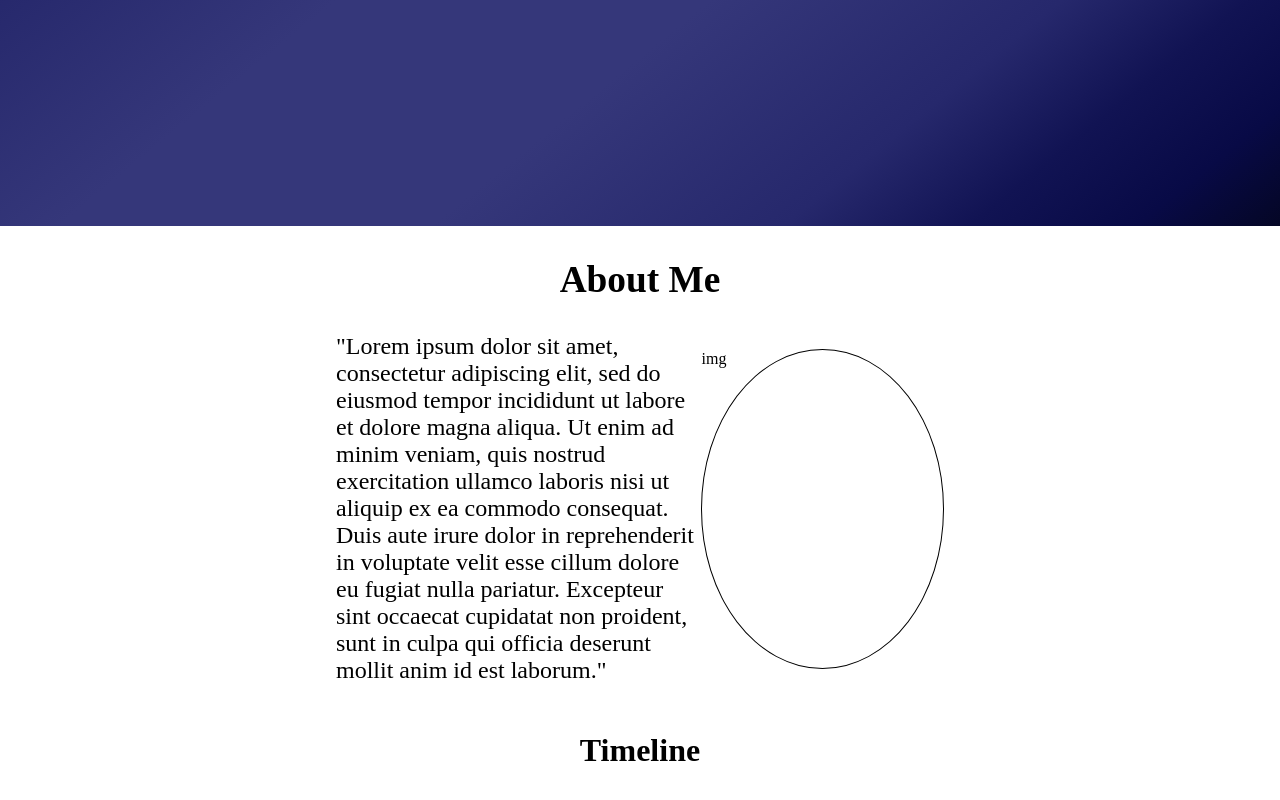
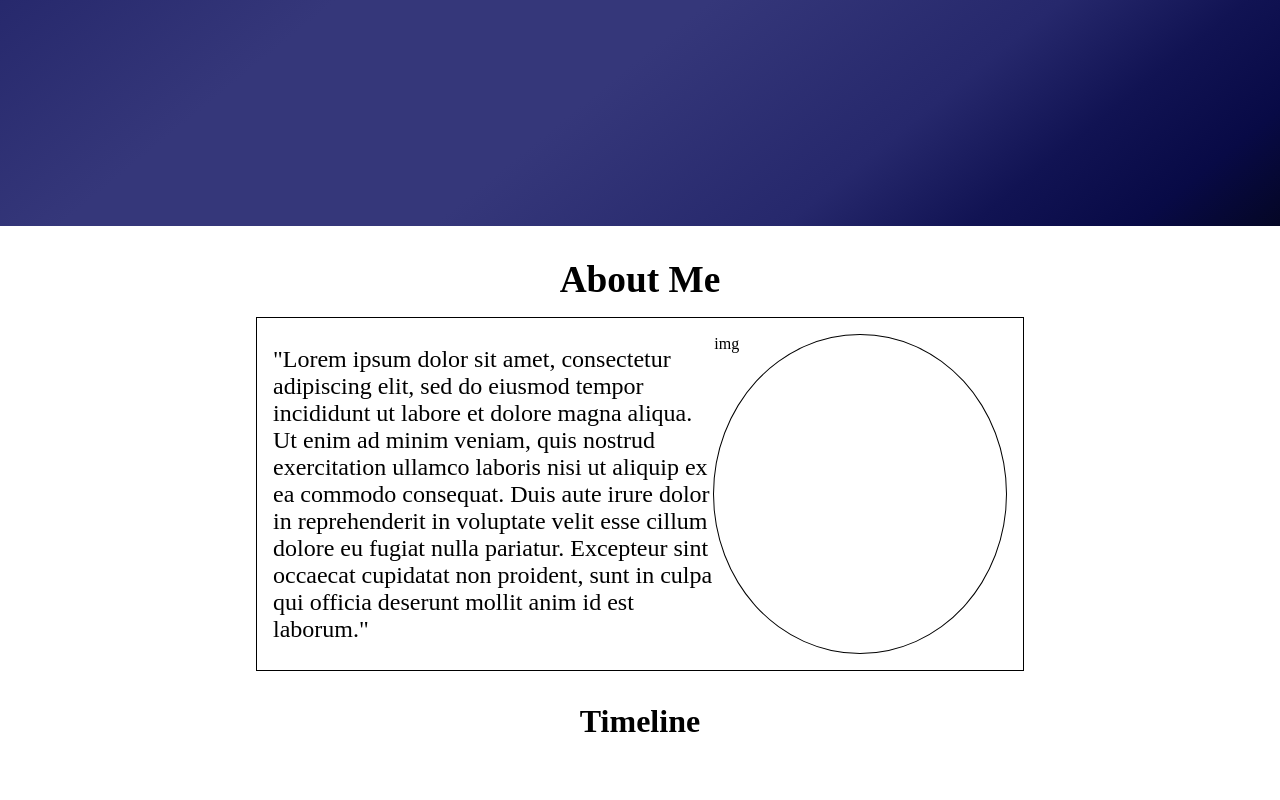
Before and after one commit to anngo14/Portfolio, a React (Create React App) app: page / in a window 1280 px wide. Shown: the part 414-1214 px from the top of the page. Built offline with nearby package versions, Linux system fonts and the light colour scheme.

Commit message:
added border and changed about width

```diff
--- a/src/css/About.css
+++ b/src/css/About.css
@@ -14,8 +14,9 @@
     flex-direction: row;
     justify-content: space-between;
     align-items: center;
-    width: 50%;
+    width: 60%;
     padding: 1em;
+    border: 1px solid black;
 }
 .content-container{
     font-size: 18pt;
```
